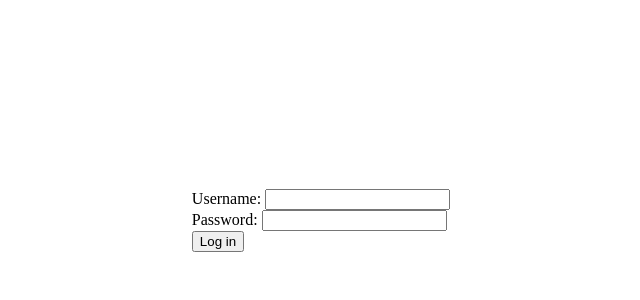
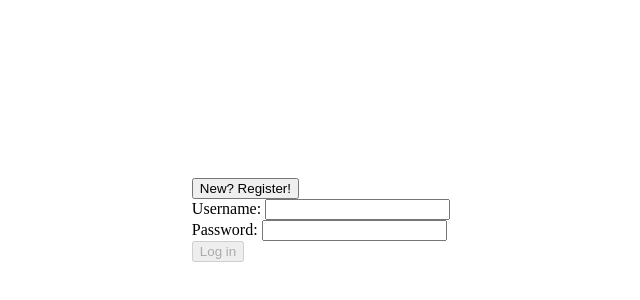
Before and after one commit to kjohna/CS-Build-Week-1-FE, a React (Create React App) app in the folder client/: page / in a window 1280 px wide. Shown: the part 188-488 px from the top of the page, without its empty margins (319-959 px from the left). Built offline with nearby package versions, Linux system fonts and the light colour scheme; no server answers.

Commit message:
add register, form validation (bit janky still)

```diff
--- a/client/src/App.js
+++ b/client/src/App.js
@@ -1,10 +1,10 @@
 import React from "react";
-import { Switch, Route, Redirect } from "react-router-dom";
+import { Switch, Route } from "react-router-dom";
 import styled from "styled-components";
 
 import { useAuthContext } from "./AuthProvider";
 import Adv from "./Adv";
-import Login from "./Login";
+import LoginRegister from "./LoginRegister";
 
 const AppContainer = styled.div`
   display: flex;
@@ -14,10 +14,11 @@ const AppContainer = styled.div`
   height: 100vh;
 `;
 
+// privateRoute middleware, protects a route using auth context via AuthProvider
 const PrivateRoute = ({ component, ...options }) => {
   const { user } = useAuthContext();
   console.log(user);
-  const finalComponent = user ? component : Login;
+  const finalComponent = user ? component : LoginRegister;
 
   return <Route {...options} component={finalComponent} />;
 };
@@ -26,7 +27,7 @@ function App() {
   // protect routes from user w/o token
   let routes = (
     <Switch>
-      <Route path="/" exact component={Login} />
+      <Route path="/" exact component={LoginRegister} />
       <PrivateRoute path="/adv" component={Adv} />
     </Switch>
   );
--- a/client/src/AuthProvider.js
+++ b/client/src/AuthProvider.js
@@ -1,11 +1,6 @@
-import React, {
-  createContext,
-  useState,
-  useMemo,
-  useContext,
-  useEffect
-} from "react";
+import React, { createContext, useState, useContext, useEffect } from "react";
 import { withRouter } from "react-router-dom";
+import axios from "./axios-instance";
 
 // trying https://medium.com/trabe/how-we-handle-react-context-e43d303a27a2
 // and https://medium.com/trabe/implementing-private-routes-with-react-router-and-hooks-ed38d0cf93d5
@@ -21,8 +16,14 @@ const AuthProvider = props => {
   useEffect(() => {
     const token = localStorage.getItem("advToken");
     if (token) {
+      // TODO: api call to init, set other user info
+      axios
+        .get("adv/init/")
+        .then(res => {
+          console.log(res.data);
+        })
+        .catch(err => console.log(err.message));
       setUser(user => ({ ...user, token }));
-      // TODO: api call to init, set other user info
     }
   }, []);
 
@@ -37,14 +38,12 @@ const AuthProvider = props => {
     props.history.push("/");
   };
 
-  const auth = useMemo(
-    () => ({
-      user,
-      login,
-      logout
-    }),
-    [user]
-  );
+  // TODO: useMemo here??
+  const auth = {
+    user,
+    login,
+    logout
+  };
 
   return <AuthContext.Provider value={auth} {...props} />;
 };
--- a/client/src/Login.js
+++ /dev/null
@@ -1,69 +0,0 @@
-import React, { useState } from "react";
-import { withRouter } from "react-router-dom";
-import axios from "./axios-instance";
-
-import { useAuthContext } from "./AuthProvider";
-
-const Login = props => {
-  // grab login
-  const { login } = useAuthContext();
-
-  const useLoginForm = cb => {
-    // custom hook handles login form actions
-    const [inputs, setInputs] = useState({ username: "", password: "" });
-
-    const handleSubmit = e => {
-      if (e) {
-        e.preventDefault();
-      }
-      cb(inputs);
-    };
-
-    const handleInput = e => {
-      e.persist();
-      setInputs(inputs => ({ ...inputs, [e.target.name]: e.target.value }));
-    };
-    return { handleSubmit, handleInput, inputs };
-  };
-
-  const onLogin = inputs => {
-    axios
-      .post("login/", inputs)
-      .then(res => {
-        console.log(res.data);
-        // localStorage.setItem("advToken", res.data.key);
-        login(res.data);
-        props.history.push("/adv");
-      })
-      .catch(err => console.log(err.message));
-    return null;
-  };
-
-  const { inputs, handleInput, handleSubmit } = useLoginForm(onLogin);
-
-  return (
-    <form onSubmit={handleSubmit}>
-      <div>
-        <label>Username: </label>
-        <input
-          type="text"
-          name="username"
-          onChange={handleInput}
-          value={inputs.username}
-        />
-      </div>
-      <div>
-        <label>Password: </label>
-        <input
-          type="password"
-          name="password"
-          onChange={handleInput}
-          value={inputs.password}
-        />
-      </div>
-      <button type="submit">Log in</button>
-    </form>
-  );
-};
-
-export default withRouter(Login);
--- /dev/null
+++ b/client/src/LoginRegister.js
@@ -0,0 +1,165 @@
+import React, { useState, useEffect } from "react";
+import { withRouter } from "react-router-dom";
+import styled from "styled-components";
+import axios from "./axios-instance";
+
+import { useAuthContext } from "./AuthProvider";
+
+const FormError = styled.div`
+  color: red;
+`;
+
+const LoginRegister = props => {
+  // grab login handler from Auth Provider
+  const { login } = useAuthContext();
+
+  // custom hook handles login form actions
+  const useLoginForm = (cb, defaults) => {
+    const [inputs, setInputs] = useState({ ...defaults });
+    const [errors, setErrors] = useState({ ...defaults });
+    const [changed, setChanged] = useState(false);
+    const [disabled, setDisabled] = useState(true);
+
+    const handleSubmit = e => {
+      if (e) {
+        e.preventDefault();
+      }
+      cb(inputs);
+    };
+
+    // whenever inputs change disable submit and update errors
+    useEffect(() => {
+      if (changed) {
+        let errors = { error: false };
+        // validate inputs
+        // username required
+        if (!inputs.username) {
+          errors.username = "Username empty.";
+          errors.error = true;
+        }
+        // login + register: password not empty
+        if (!inputs.password) {
+          errors.password = "Password empty.";
+          errors.error = true;
+        }
+        // register: password1 & password2 match
+        if (!inputs.isLogin) {
+          if (inputs.password !== inputs.password2) {
+            errors.password2 = "Passwords do not match.";
+            errors.error = true;
+          }
+        }
+        // disable form if errors
+        setDisabled(errors.error);
+        setErrors(errors);
+      }
+    }, [inputs]);
+
+    const handleInput = e => {
+      e.persist();
+      setChanged(true);
+      setInputs(inputs => ({ ...inputs, [e.target.name]: e.target.value }));
+    };
+    return { handleSubmit, handleInput, inputs, disabled, errors };
+  };
+
+  const onLoginRegister = inputs => {
+    // TODO disabling form should make this unnecessary:
+    if (inputs.error) {
+      console.log("form invalid: ", inputs.error);
+      // decide to display errors at this point?
+      return null;
+    }
+    if (inputs.isLogin) {
+      axios
+        .post("login/", inputs)
+        .then(res => {
+          console.log(res.data);
+          // localStorage.setItem("advToken", res.data.key);
+          login(res.data);
+          props.history.push("/adv");
+        })
+        .catch(err => console.log(err.message));
+    } else {
+      // /register is expecting "password1" instead of "password"
+      const fmtInputs = { ...inputs, password1: inputs.password };
+      axios
+        .post("registration/", fmtInputs)
+        .then(res => {
+          console.log(res.data);
+          login(res.data);
+          props.history.push("/adv");
+        })
+        .catch(err => console.log(err.message));
+    }
+    return null;
+  };
+
+  const { inputs, errors, disabled, handleInput, handleSubmit } = useLoginForm(
+    onLoginRegister,
+    {
+      username: "",
+      password: "",
+      password2: "",
+      isLogin: true,
+      error: false
+    }
+  );
+  console.log("form disabled: ", disabled);
+  return (
+    <div>
+      <button
+        name="isLogin"
+        value={inputs.isLogin}
+        onClick={e => {
+          // e.preventDefault();  // need this if this button moves inside the form..
+          handleInput({
+            target: { name: "isLogin", value: !inputs.isLogin },
+            persist: () => {}
+          });
+        }}
+      >
+        {inputs.isLogin ? "New? Register!" : "have acct? Login!"}
+      </button>
+      <form onSubmit={handleSubmit}>
+        <div>
+          <label>Username: </label>
+          <input
+            type="text"
+            name="username"
+            onChange={handleInput}
+            value={inputs.username}
+          />
+          <FormError>{errors.username}</FormError>
+        </div>
+        <div>
+          <label>Password: </label>
+          <input
+            type="password"
+            name="password"
+            onChange={handleInput}
+            value={inputs.password}
+          />
+          <FormError>{errors.password}</FormError>
+        </div>
+        {!inputs.isLogin && (
+          <div>
+            <label>Confirm Password: </label>
+            <input
+              type="password"
+              name="password2"
+              onChange={handleInput}
+              value={inputs.password2}
+            />
+            <FormError>{errors.password2}</FormError>
+          </div>
+        )}
+        <button disabled={disabled} type="submit">
+          {inputs.isLogin ? "Log in" : "Register"}
+        </button>
+      </form>
+    </div>
+  );
+};
+
+export default withRouter(LoginRegister);
```
